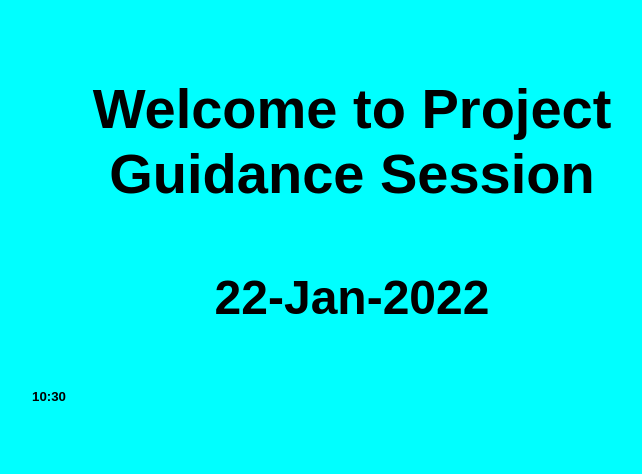
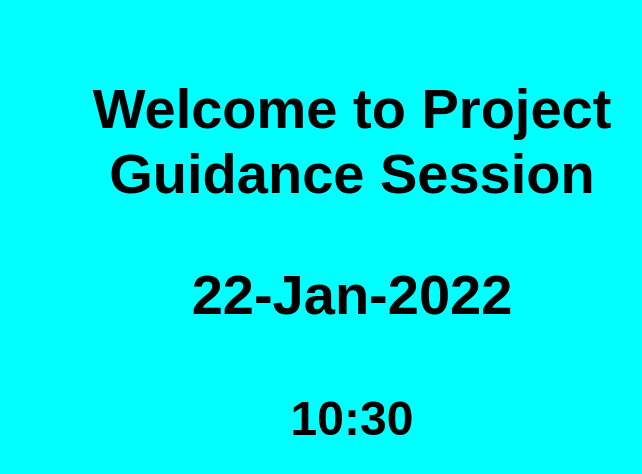
Before and after one commit to pbeniwal/static, a plain HTML site: page src/index.html in a window 1280 px wide. Shown: the whole page, without its empty margins (288-930 px from the left). Drawn offline with Linux system fonts and the light colour scheme.

Commit message:
Update index.html

```diff
--- a/src/index.html
+++ b/src/index.html
@@ -11,8 +11,8 @@
 <body>
   <main>
     <h3>Welcome to Project Guidance Session</h3>
-    <h4>22-Jan-2022</h4>
-    <h5>10:30</h5>
+    <h3>22-Jan-2022</h3>
+    <h4>10:30</h4>
   </main>
 </body>
 
```
